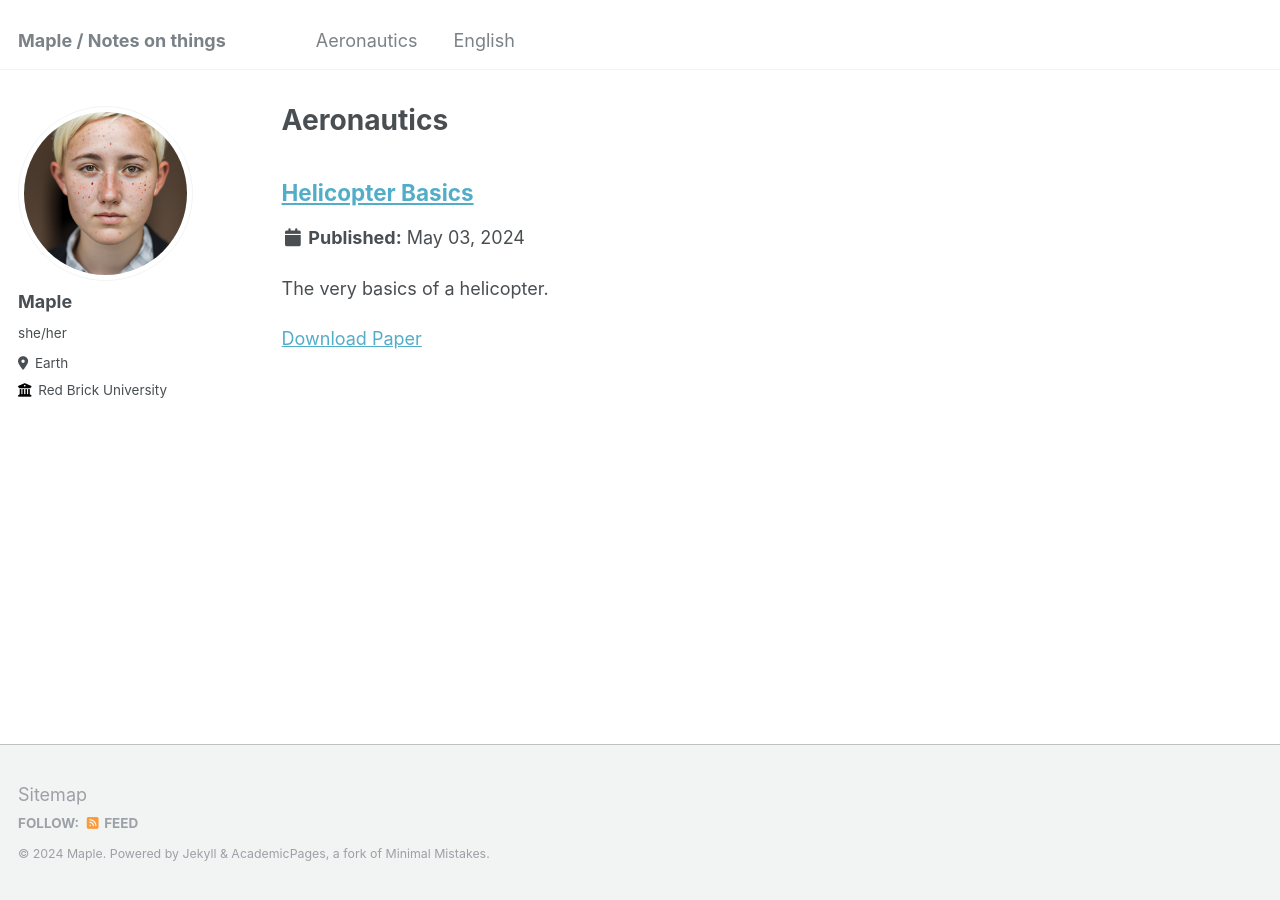
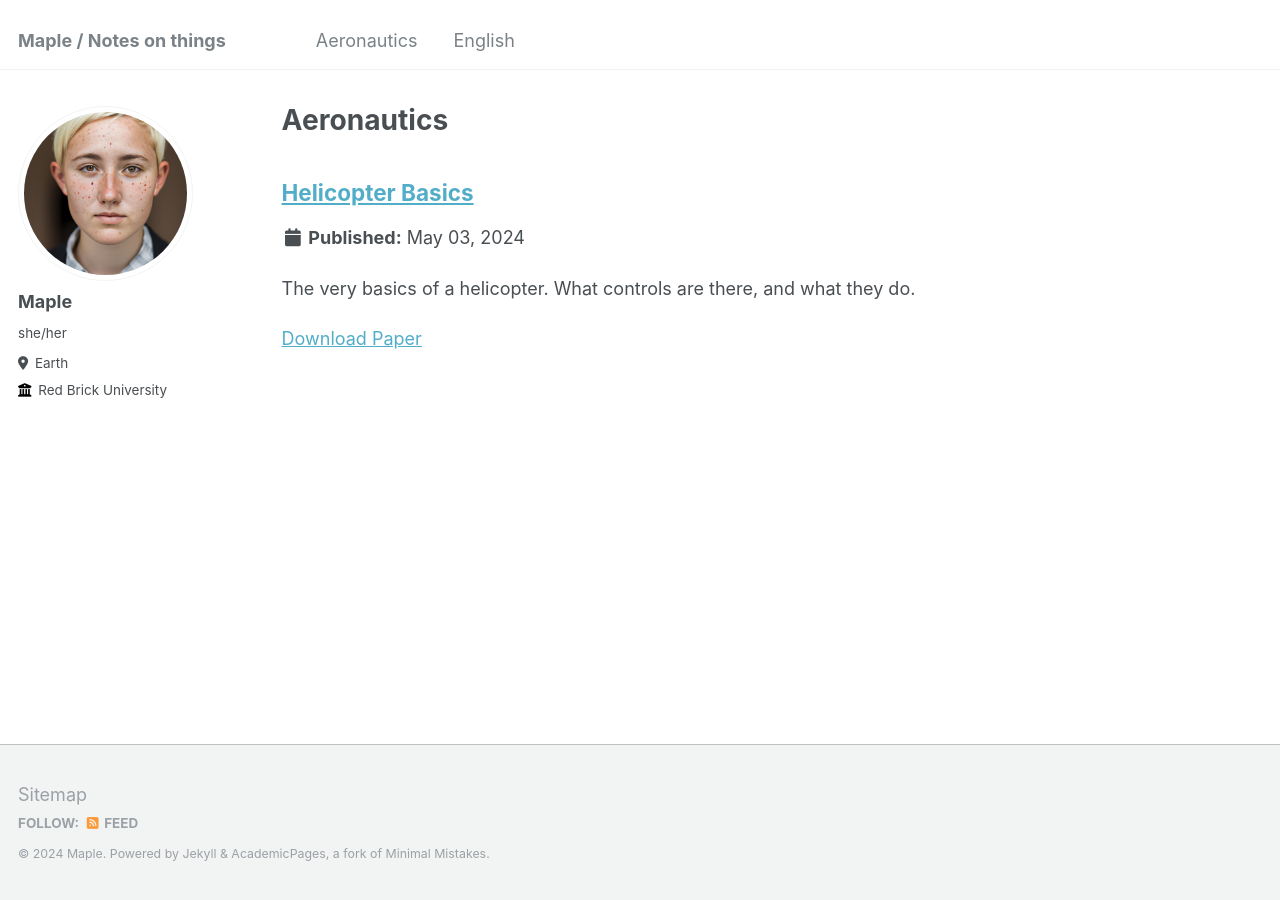
Before and after one commit to Mapleheart-LLC/Mapleheart-llc.github.io, a Jekyll site: the page built from _pages/aeronautics.md, in a window 1280 px wide. Built offline with Jekyll 4.4.1, drawn with Linux system fonts in a browser that asks for light colours.

Commit message:
Update helibasics.md
Short disc update

Signed-off-by: Mini Templar <techdude169@gmail.com>

```diff
--- a/_aeronautics/helibasics.md
+++ b/_aeronautics/helibasics.md
@@ -2,7 +2,7 @@
 title: "Helicopter Basics"
 collection: publications
 permalink: /aeronautics/heli-basics
-excerpt: 'The very basics of a helicopter.'
+excerpt: 'The very basics of a helicopter. What controls are there, and what they do.'
 date: 2024-05-03
 paperurl: 'https://notes.mapletini.com/files/hfh_ch01.pdf'
 ---
```
